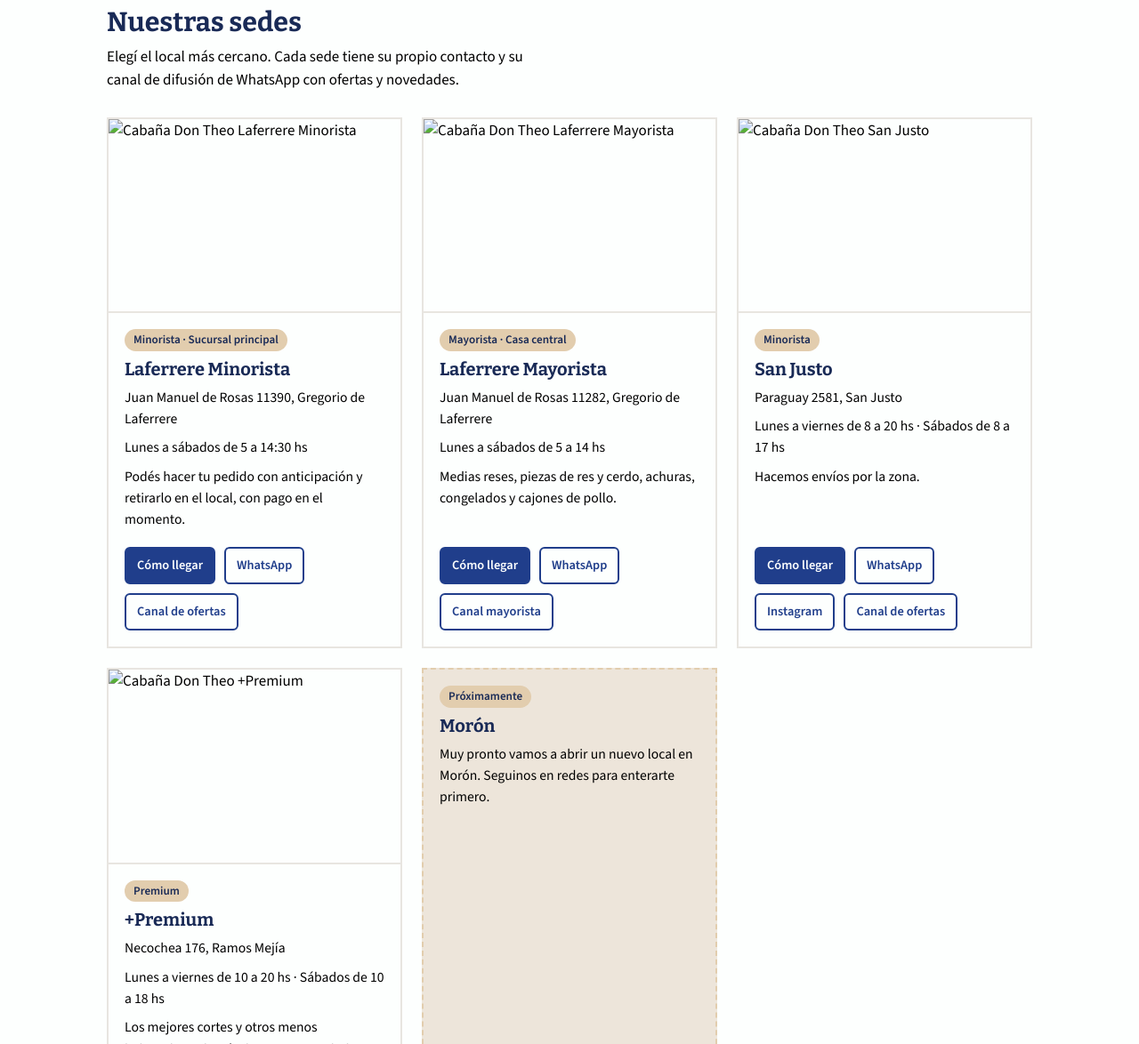
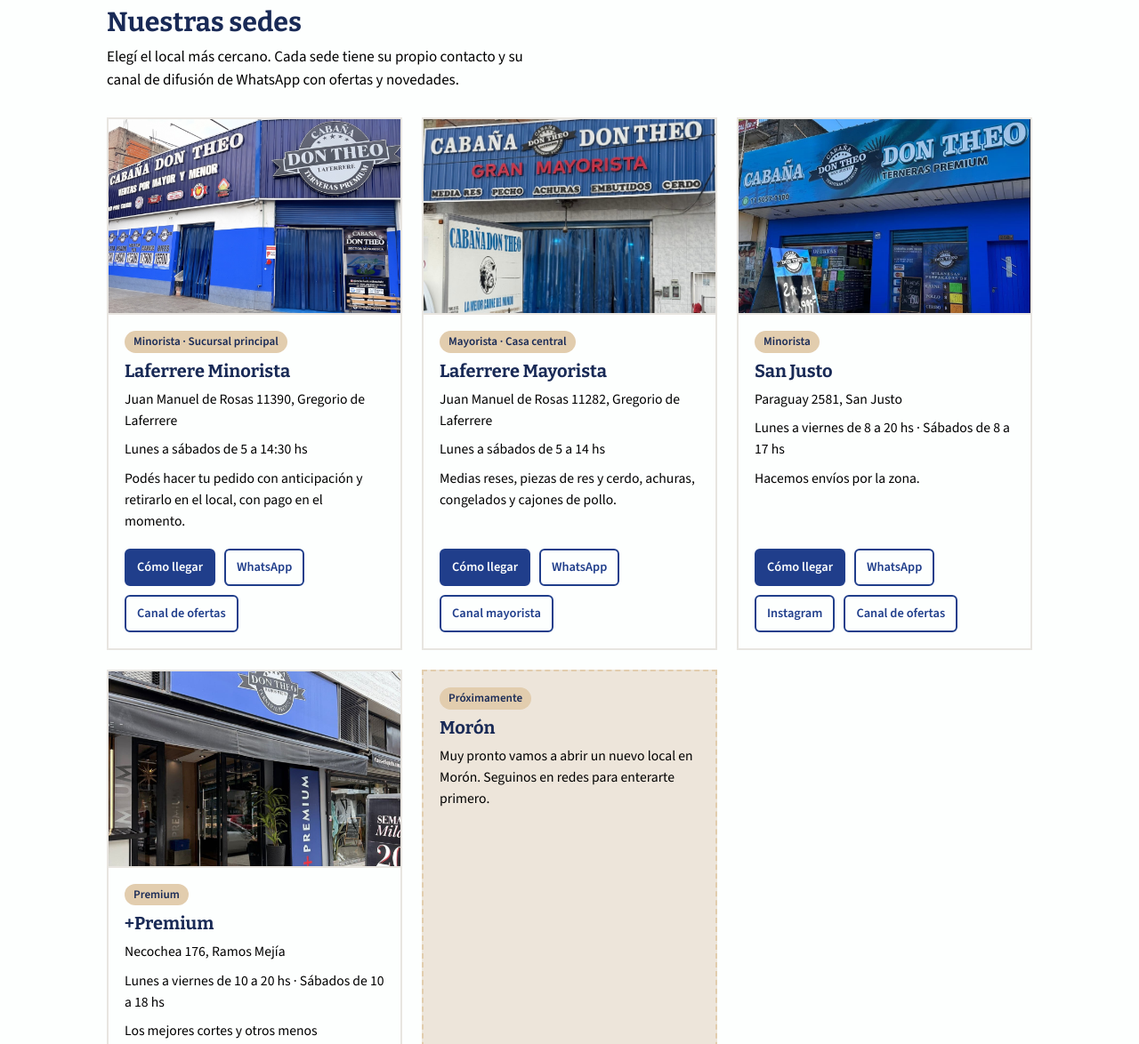
Before and after one commit to Gus0100/Pagina-Don-Theo-2027, a plain HTML site: page index.html in a window 1280 px wide. Shown: the part 1080-2254 px from the top of the page at 89% size. Drawn offline with nearby package versions, Linux system fonts and the light colour scheme; the site is published under a folder, as on GitHub Pages, so addresses that start at the root find nothing.

Commit message:
probando error de imagenes

```diff
--- a/index.html
+++ b/index.html
@@ -449,7 +449,7 @@
 
           <article class="sede">
             <!-- FOTO: <img class="foto" src="laferrere-minorista.jpg" alt="Cabaña Don Theo Laferrere Minorista"> -->
-            <div class="foto-caja"><img class="foto" src="/img/Minorista_afuera.jpg" alt="Cabaña Don Theo Laferrere Minorista"></div>
+            <div class="foto-caja"><img class="foto" src="img/Minorista_afuera.jpg" alt="Cabaña Don Theo Laferrere Minorista"></div>
             <div class="cuerpo">
               <span class="etiqueta">Minorista · Sucursal principal</span>
               <h3>Laferrere Minorista</h3>
@@ -468,7 +468,7 @@
 
           <article class="sede">
             <!-- FOTO: <img class="foto" src="laferrere-mayorista.jpg" alt="Cabaña Don Theo Laferrere Mayorista"> -->
-            <div class="foto-caja"><img class="foto" src="/img/Mayorista.jpg" alt="Cabaña Don Theo Laferrere Mayorista"></div>
+            <div class="foto-caja"><img class="foto" src="img/Mayorista.jpg" alt="Cabaña Don Theo Laferrere Mayorista"></div>
             <div class="cuerpo">
               <span class="etiqueta">Mayorista · Casa central</span>
               <h3>Laferrere Mayorista</h3>
@@ -487,7 +487,7 @@
 
           <article class="sede">
             <!-- FOTO: <img class="foto" src="san-justo.jpg" alt="Cabaña Don Theo San Justo"> -->
-            <div class="foto-caja"><img class="foto" src="/img/local-san justo3.jpg" alt="Cabaña Don Theo San Justo"></div>
+            <div class="foto-caja"><img class="foto" src="img/local-san-justo3.jpg" alt="Cabaña Don Theo San Justo"></div>
             <div class="cuerpo">
               <span class="etiqueta">Minorista</span>
               <h3>San Justo</h3>
@@ -507,7 +507,7 @@
           </article>
           <article class="sede">
             <!-- FOTO: <img class="foto" src="premium.jpg" alt="Cabaña Don Theo +Premium"> -->
-            <div class="foto-caja"><img class="foto" src="/img/Ramos_frente2.jpg" alt="Cabaña Don Theo +Premium"></div>
+            <div class="foto-caja"><img class="foto" src="img/Ramos_frente2.jpg" alt="Cabaña Don Theo +Premium"></div>
             <div class="cuerpo">
               <span class="etiqueta">Premium</span>
               <h3>+Premium</h3>
```
Also changed, not shown: img/local-san-justo3.jpg (renamed from img/local-san justo3.jpg).
